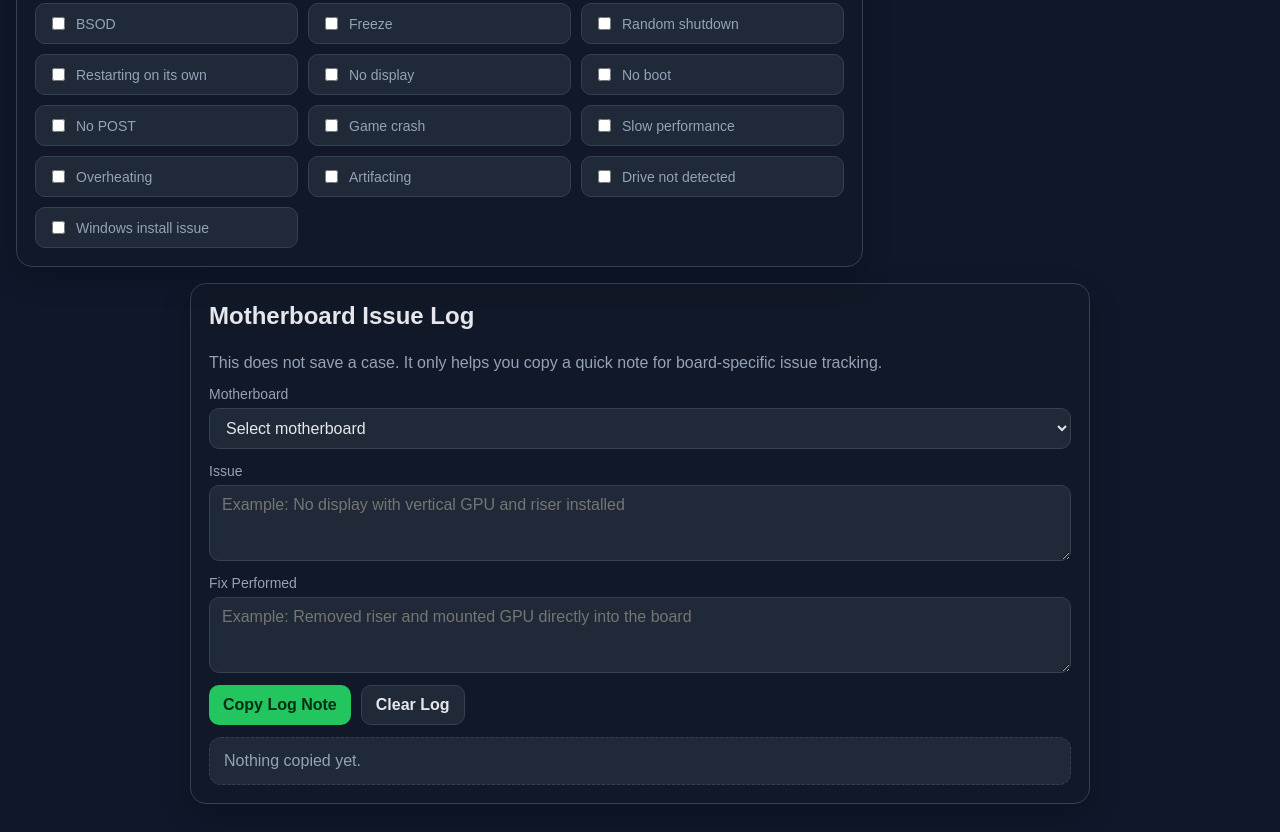
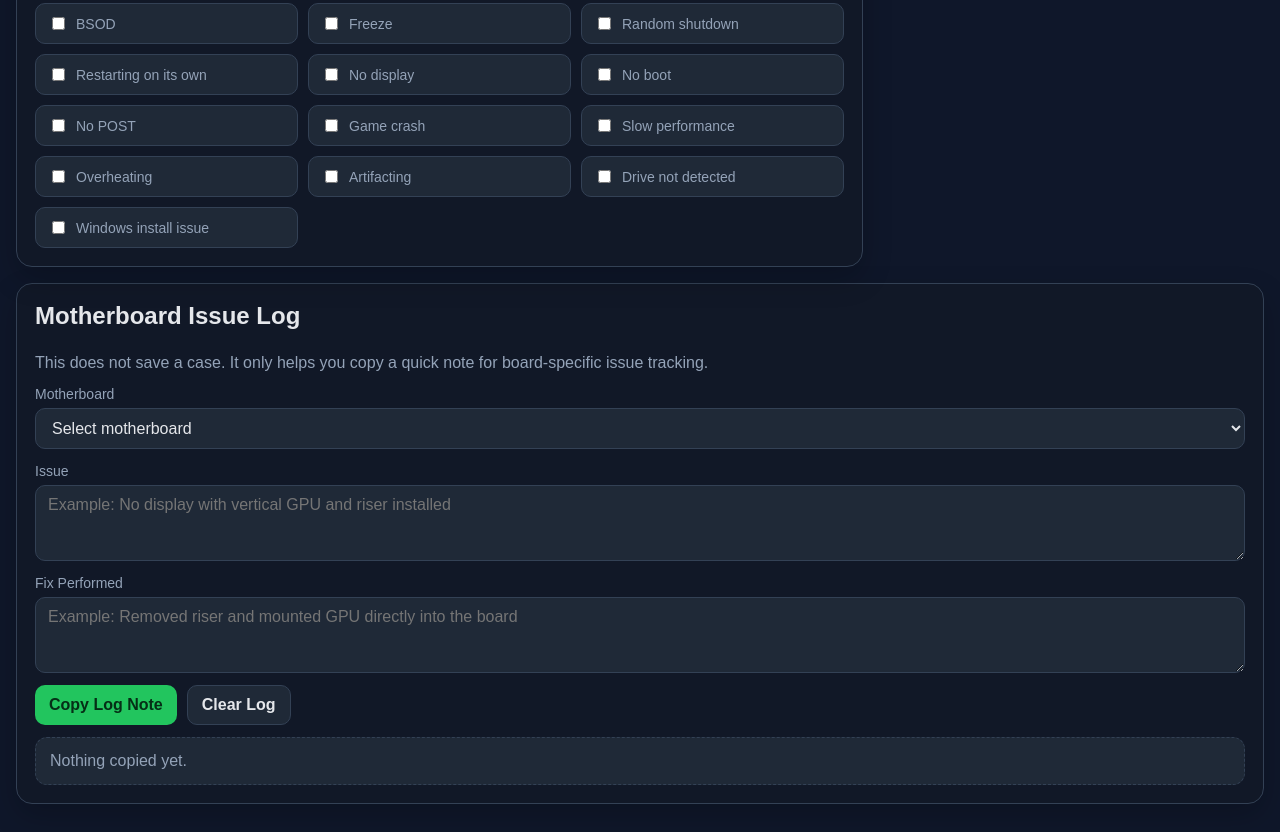
Before and after one commit to zediac41/PC-Diagnostic-Tool, a plain HTML site: page docs/index.html in a window 1280 px wide. Shown: the part 590-1422 px from the top of the page. Drawn offline with Linux system fonts and the light colour scheme.

Commit message:
Add files via upload

```diff
--- a/docs/style.css
+++ b/docs/style.css
@@ -23,7 +23,7 @@ body {
 }
 
 .board-log-panel {
-  width: min(900px, calc(100% - 32px));
+  width: min(1500px, calc(100% - 32px));
   margin: 16px auto 28px;
 }
 
```
